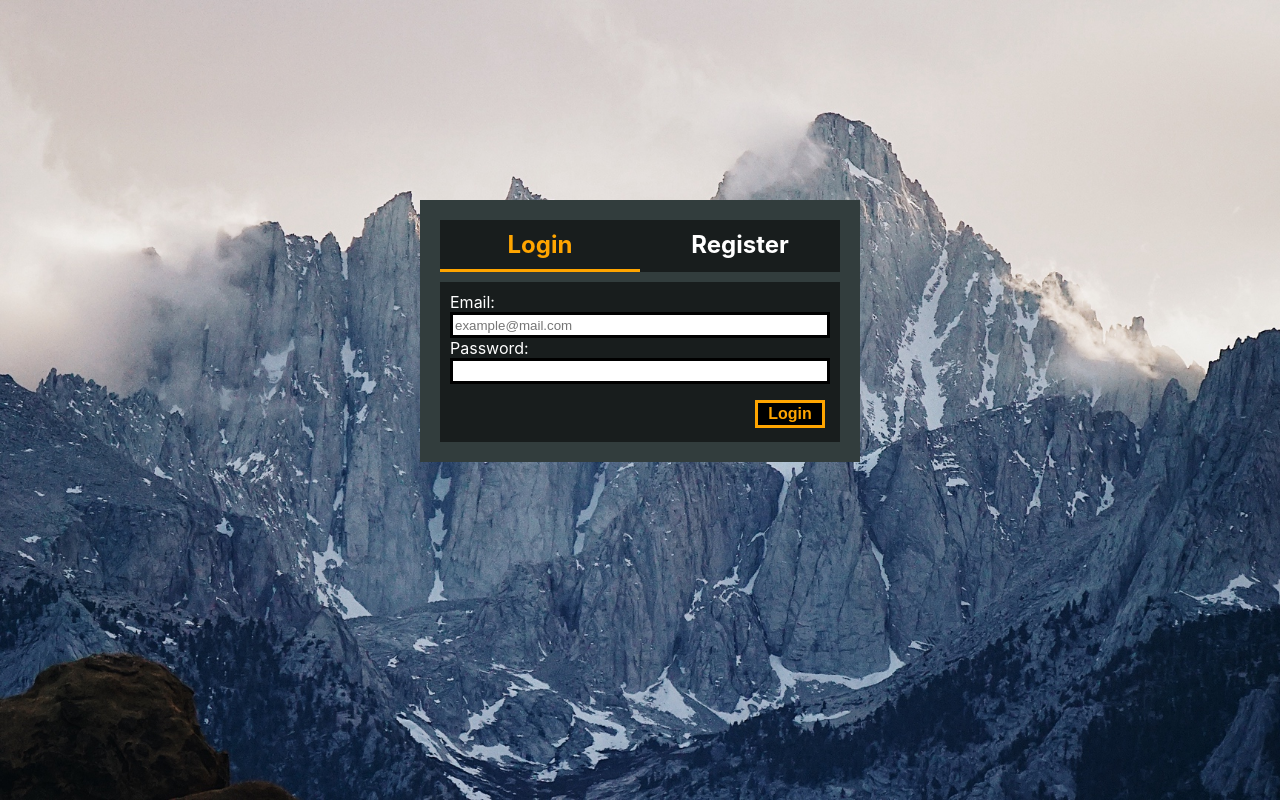
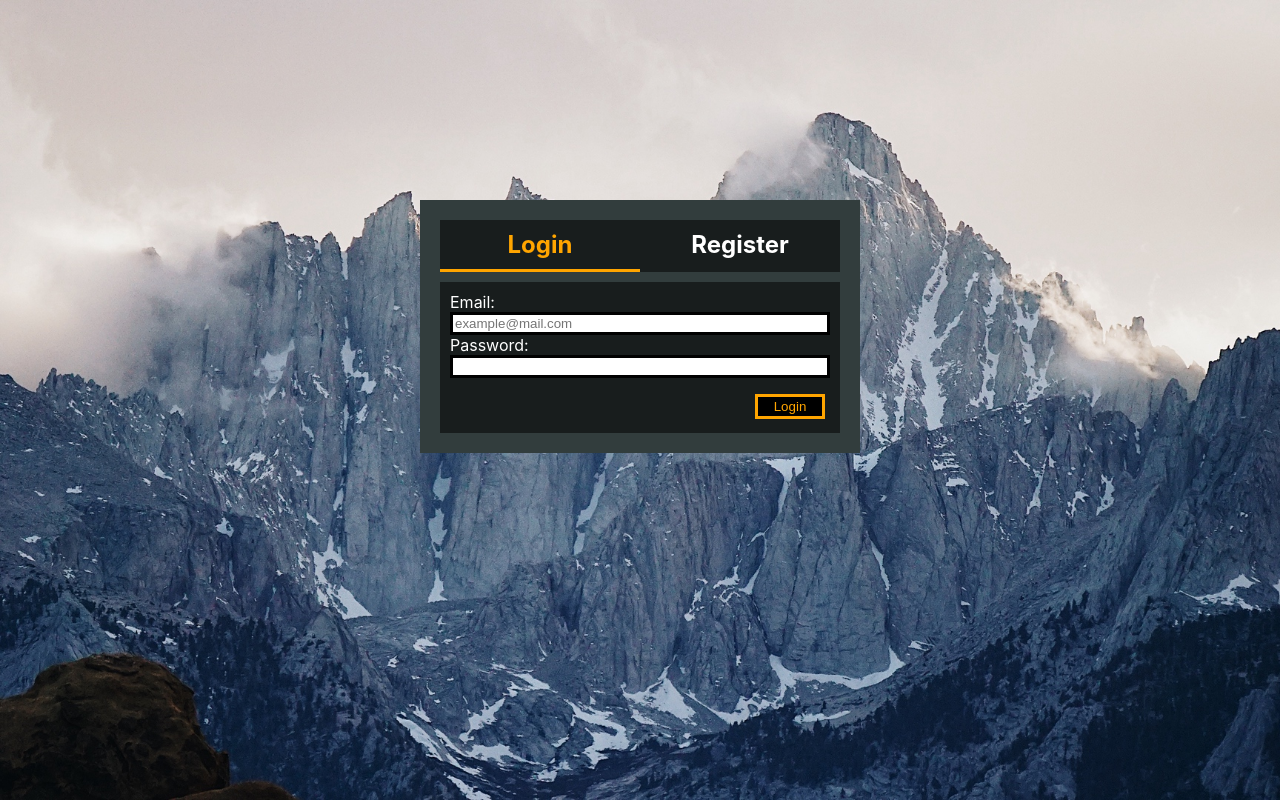
Before and after one commit to if-else-laurent/DeployedNewFront-, a React (Create React App) app: page /auth in a window 1280 px wide. Built offline with nearby package versions, Linux system fonts and the light colour scheme.

Commit message:
rollback

```diff
--- a/src/App.css
+++ b/src/App.css
@@ -12,19 +12,19 @@ body {
     background-size: cover;
     background-attachment:fixed;
 }
-
+/*
 input {
     height: 18px;
-}
+} */
 
 /* label {
     font-size: 14px;
 } */
 
-button {
+/* button {
     font-size: 16px;
     font-weight: 600;
-}
+} */
 
 .app {
     color: white;
```
